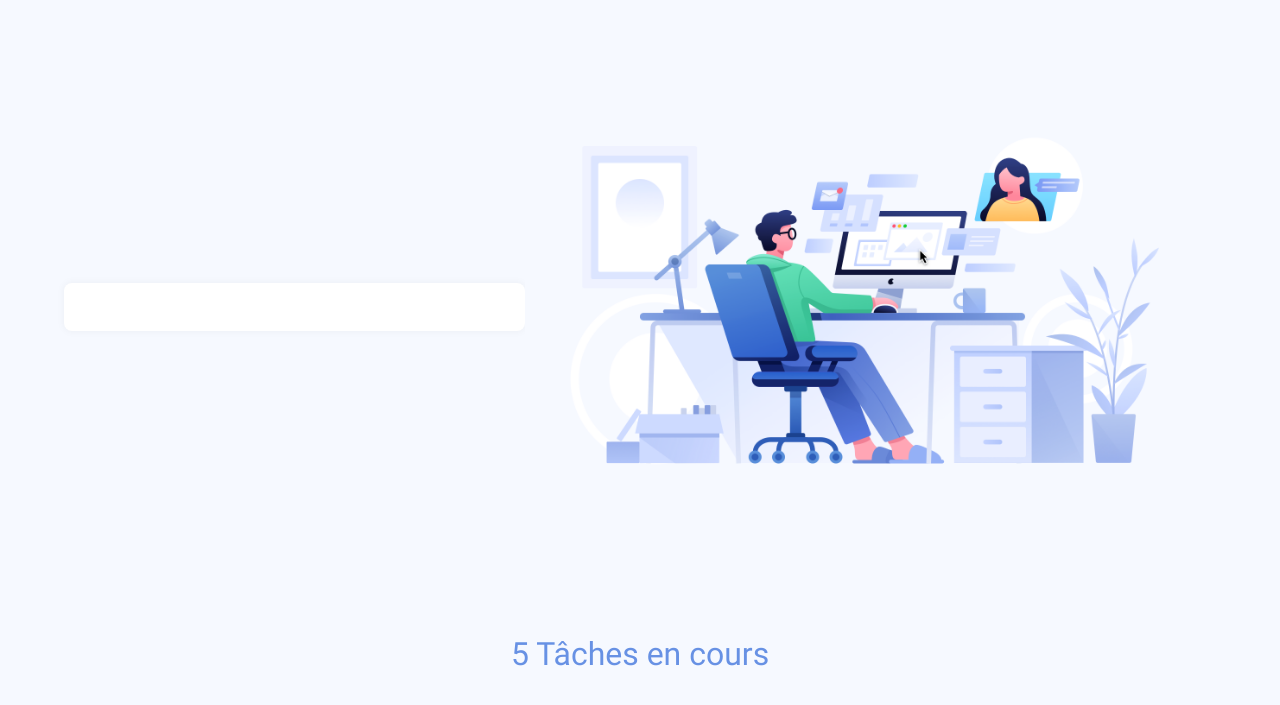
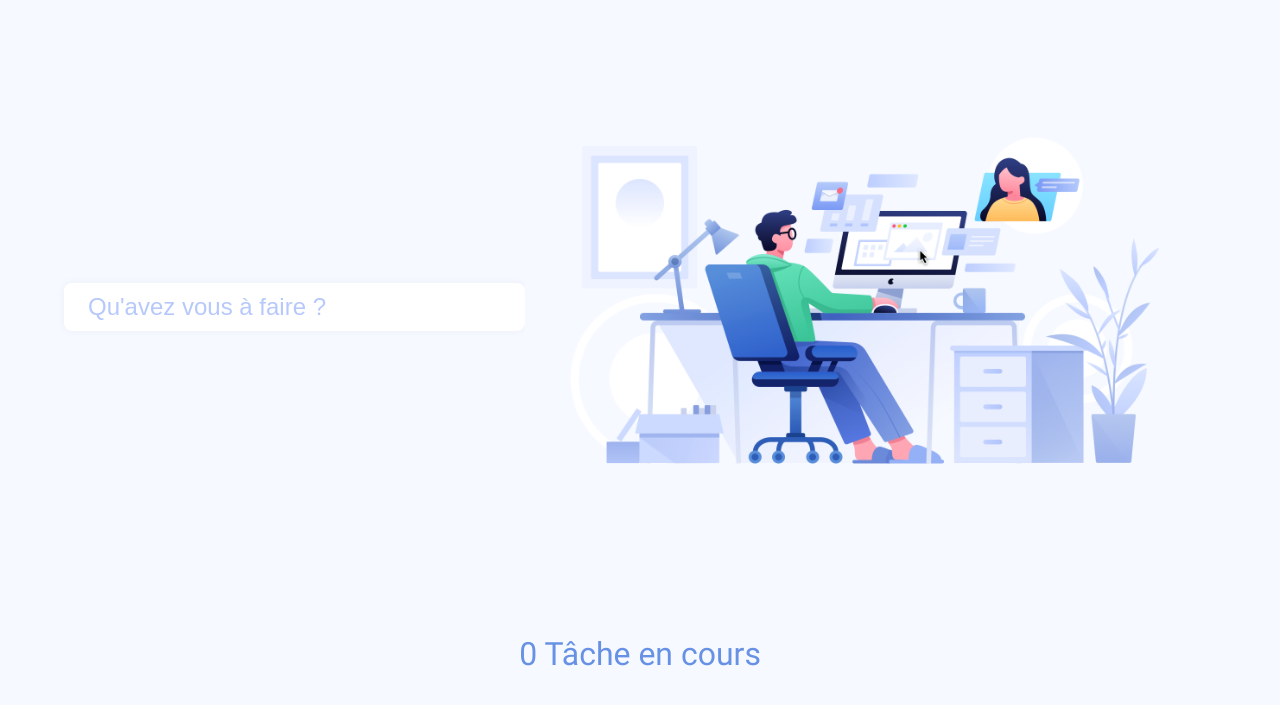
Before and after one commit to benlac/todolist, a React app: page / in a window 1280 px wide. Shown: the part 95-800 px from the top of the page. Built offline with nearby package versions, Linux system fonts and the light colour scheme.

Commit message:
Management of the number of tasks

```diff
--- a/src/components/App/index.js
+++ b/src/components/App/index.js
@@ -62,6 +62,8 @@ class App extends React.Component {
 
   render() {
     const { valueForm, tasks } = this.state;
+
+    const taskInProgress = tasks.filter((task) => !task.done).length;
     return (
       <div className="app">
         <Header />
@@ -70,7 +72,7 @@ class App extends React.Component {
           <Tasks tasks={tasks} setDone={this.updateTask} />
         </div>
         <Aside />
-        <Counter />
+        <Counter numberTasks={taskInProgress} />
       </div>
     );
   }
--- a/src/components/Counter/index.js
+++ b/src/components/Counter/index.js
@@ -1,14 +1,19 @@
 import React from 'react';
+import PropTypes from 'prop-types';
 
 import './counter.scss';
 
-const Counter = () => (
+const Counter = ({ numberTasks }) => (
   <div className="counter">
     <p className="counter__content">
-      <span className="counter__number">5 </span>
-      Tâches en cours
+      <span className="counter__number">{numberTasks} </span>
+      {numberTasks > 1 ? 'Tâches' : 'Tâche'} en cours
     </p>
   </div>
 );
 
+Counter.propTypes = {
+  numberTasks: PropTypes.number.isRequired,
+};
+
 export default Counter;
--- a/src/components/Form/form.scss
+++ b/src/components/Form/form.scss
@@ -18,5 +18,8 @@
       transition-timing-function: ease-out;
       box-shadow: 0 7px 13px rgba(0,0,0,.2);
     }
+    &::placeholder {
+      color: $primary;
+    }
   }
 }
--- a/src/components/Form/index.js
+++ b/src/components/Form/index.js
@@ -12,6 +12,7 @@ const Form = ({ value, newValue, submitTask }) => {
   return (
     <form className="form" onSubmit={handleSubmit}>
       <input
+        placeholder="Qu'avez vous à faire ?"
         type="text"
         className="form__input"
         value={value}
```
